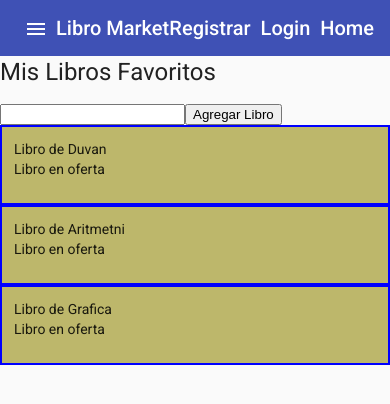
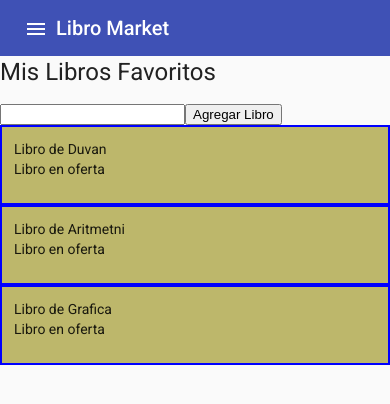
Before and after one commit to Duvan16/angular-mi-web-app, an Angular app: page /libros in a window 390 px wide. Shown: the top 404 px of the page. Built offline with nearby package versions, Linux system fonts and the light colour scheme.

Commit message:
12-AngularResponsive

```diff
--- a/src/app/app.component.html
+++ b/src/app/app.component.html
@@ -6,7 +6,7 @@
         <mat-toolbar color="primary">
             <button mat-icon-button (click)="menu.toggle()"> <mat-icon>menu</mat-icon> </button>
             <span>Libro Market</span>
-            <div fxFlex fxLayout fxLayoutAlign="flex-end">
+            <div fxFlex fxLayout fxLayoutAlign="flex-end" fxHide.xs>
                 <ul fxLayout="row" fxLayoutGap="10px" class="navegacion-menu">
                     <li><a routerLink="/registrar">Registrar</a></li>
                     <li> <a routerLink="/login">Login</a></li>
```
